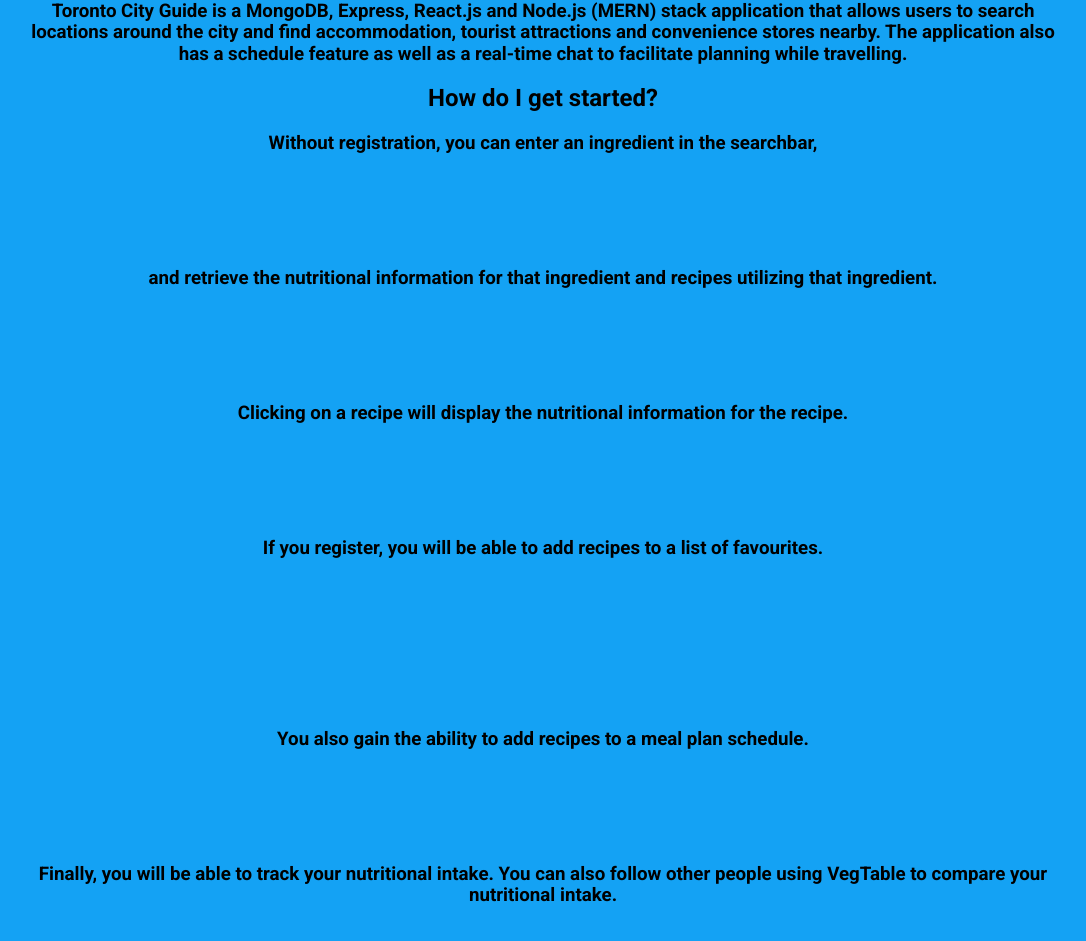
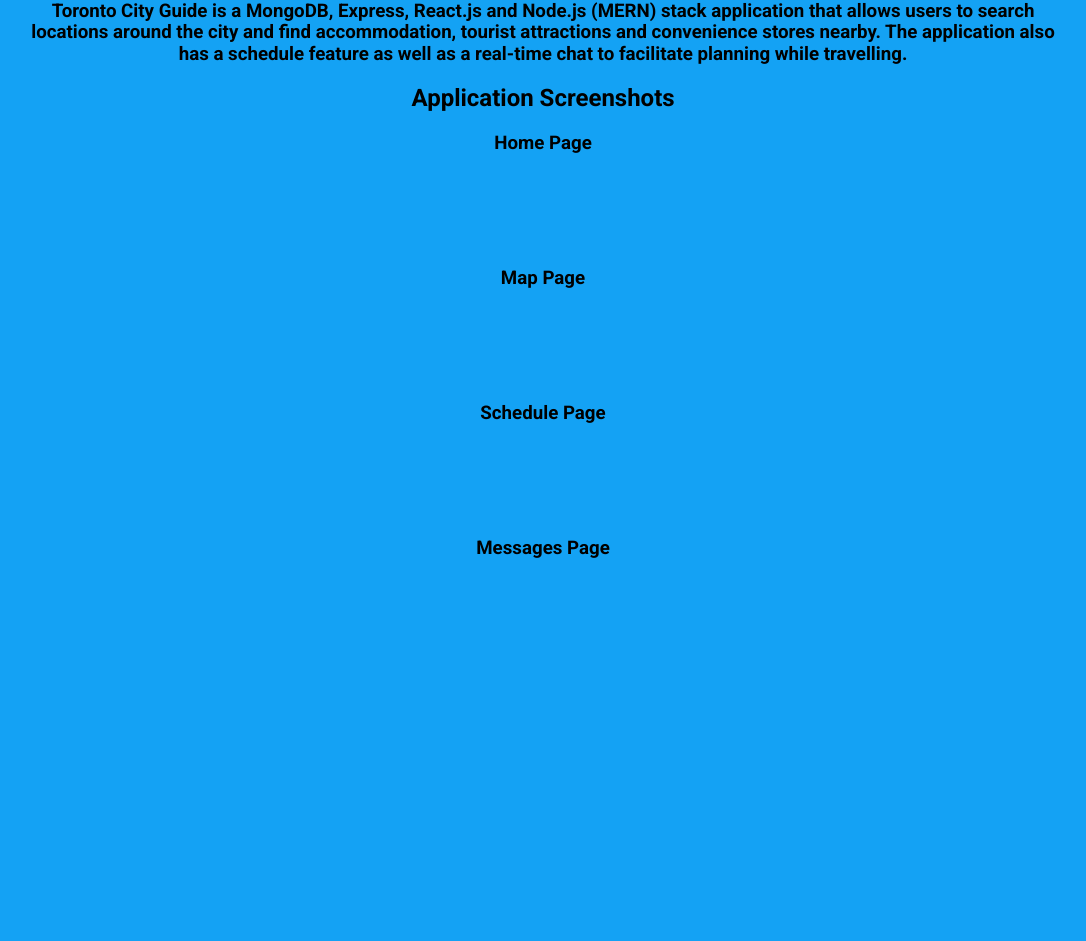
Before and after one commit to victorcwyu/Toronto-City-Guide-Client, a React (Create React App) app: page /faq in a window 1280 px wide. Shown: the part 337-1278 px from the top of the page, without its empty margins (97-1183 px from the left). After the commit the page ends 990 px from the top, so only its background shows below. Built offline with nearby package versions, Linux system fonts and the light colour scheme; no server answers.

Commit message:
Updated FAQ except screenshots.

```diff
--- a/src/components/FAQ.js
+++ b/src/components/FAQ.js
@@ -33,9 +33,9 @@
         stores nearby.  The application also has a schedule feature as well as a real-time chat to facilitate
         planning while travelling.
       </h3>
-      <h2>How do I get started?</h2>
+      <h2>Application Screenshots</h2>
       <h3>
-        Without registration, you can enter an ingredient in the searchbar,
+        Home Page
       </h3>
       <br></br>
       {/* < img src={searchScreen} /> */}
@@ -43,8 +43,7 @@
       <br></br>
       <br></br>
       <h3>
-        and retrieve the nutritional information for that ingredient and recipes
-        utilizing that ingredient.
+        Map Page
       </h3>
       <br></br>
       {/* < img src={ingredientScreen} /> */}
@@ -52,7 +51,7 @@
       <br></br>
       <br></br>
       <h3>
-        Clicking on a recipe will display the nutritional information for the recipe.
+        Schedule Page
       </h3>
       <br></br>
       {/* < img src={recipeScreen} /> */}
@@ -60,33 +59,10 @@
       <br></br>
       <br></br>
       <h3>
-        If you register, you will be able to add recipes to a list of favourites.
+        Messages Page
       </h3>
       <br></br>
       {/* < img src={loggedInRecipeScreen} /> */}
-      <br></br>
-      <br></br>
-      <br></br>
-      {/* < img src={favouritesScreen} /> */}
-      <br></br>
-      <br></br>
-      <br></br>
-      <h3>
-        You also gain the ability to add recipes to a meal
-        plan schedule.
-      </h3>
-      <br></br>
-      {/* < img src={scheduleScreen} /> */}
-      <br></br>
-      <br></br>
-      <br></br>
-      <h3>
-        Finally, you will be able to track
-        your nutritional intake.  You can also follow other people using
-        VegTable to compare your nutritional intake.
-      </h3>
-      <br></br>
-      {/* < img src={dataScreen} /> */}
       <br></br>
       <br></br>
       <br></br>
```
